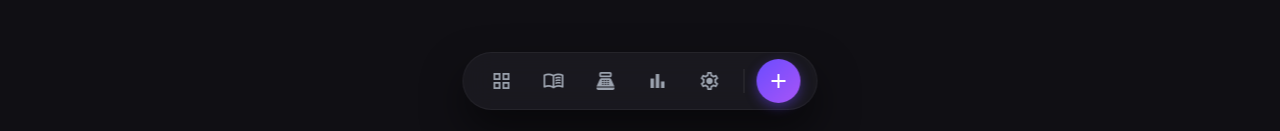
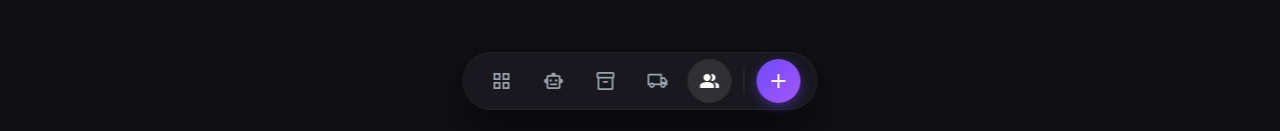
Before and after one commit to Quokka-JOne/SIGEL-PROYECT, a React (Vite) app in the folder frontend/: page /usuarios in a window 1280 px wide. Shown: the part 666-797 px from the top of the page. Built offline with nearby package versions, Linux system fonts and the light colour scheme; no server answers; sample sign-in values are in the browser's storage.

Commit message:
feat: restore JIN Copilot to navigation dock

```diff
--- a/frontend/src/components/MainLayout.tsx
+++ b/frontend/src/components/MainLayout.tsx
@@ -4,10 +4,10 @@ import { useNavigate, useLocation, Link } from 'react-router-dom';
 
 const NAV_ITEMS = [
   { label: 'Inicio',      path: '/dashboard',  icon: 'grid_view' },
-  { label: 'Productos',   path: '/inventario', icon: 'menu_book' },
-  { label: 'POS',         path: '/pos',        icon: 'point_of_sale' },
-  { label: 'Ventas',      path: '/ventas',     icon: 'bar_chart' },
-  { label: 'Ajustes',     path: '/ajustes',    icon: 'settings' },
+  { label: 'JIN Copilot', path: '/copilot',    icon: 'smart_toy' },
+  { label: 'Productos',   path: '/inventario', icon: 'inventory_2' },
+  { label: 'Compras',     path: '/compras',    icon: 'local_shipping' },
+  { label: 'Usuarios',    path: '/usuarios',   icon: 'group' },
 ];
 
 export const MainLayout: React.FC<{ children: React.ReactNode }> = ({ children }) => {
```
